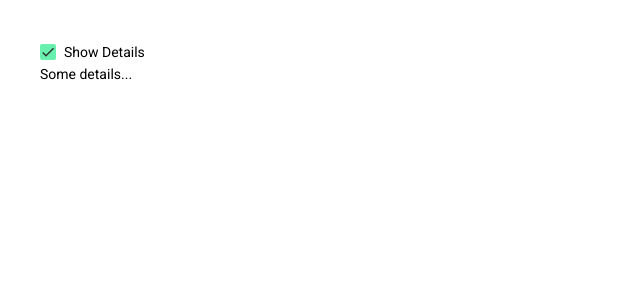
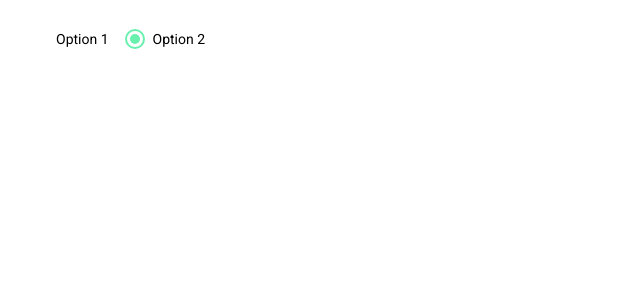
Before and after one commit to GeloneJT/Angular-Material-Demo, an Angular app: page / in a window 1280 px wide. Shown: the top 300 px of the page, without its empty margins (0-640 px from the left). Built offline with nearby package versions, Linux system fonts and the light colour scheme.

Commit message:
radio button demo created

```diff
--- a/src/app/app.component.html
+++ b/src/app/app.component.html
@@ -1 +1 @@
-<app-checkbox></app-checkbox>
+<app-radio-button></app-radio-button>
--- /dev/null
+++ b/src/app/radio-button/radio-button.component.css
@@ -0,0 +1,7 @@
+.mat-radio-button ~ .mat-radio-button {
+  margin-left: 16px;
+}
+
+.mat-radio-outer-circle {
+  border-color: black;
+}
--- /dev/null
+++ b/src/app/radio-button/radio-button.component.html
@@ -0,0 +1,4 @@
+<mat-radio-group value="2" aria-label="Select an option">
+  <mat-radio-button value="1">Option 1</mat-radio-button>
+  <mat-radio-button value="2">Option 2</mat-radio-button>
+</mat-radio-group>
--- /dev/null
+++ b/src/app/radio-button/radio-button.component.ts
@@ -0,0 +1,14 @@
+import { Component, OnInit } from '@angular/core';
+
+@Component({
+  selector: 'app-radio-button',
+  templateUrl: './radio-button.component.html',
+  styleUrls: ['./radio-button.component.css'],
+})
+export class RadioButtonComponent implements OnInit {
+  isChecked = true;
+
+  constructor() {}
+
+  ngOnInit(): void {}
+}
--- a/src/styles.css
+++ b/src/styles.css
@@ -1,10 +1,4 @@
 /* You can add global styles to this file, and also import other style files */
-html,
 body {
-  height: 100%;
   padding: 20px;
 }
-body {
-  margin: 0;
-  font-family: Roboto, "Helvetica Neue", sans-serif;
-}
```
Also changed, not shown: src/app/app.module.ts (+6 -2 lines), 1 other file (tests, documents, lock files or other folders).
